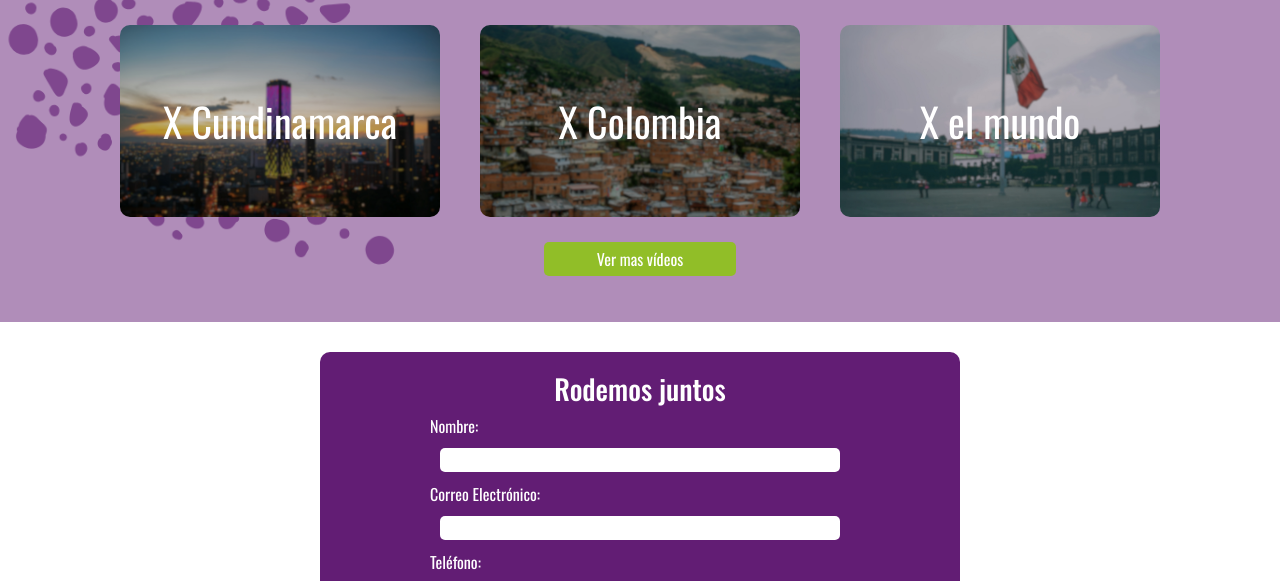
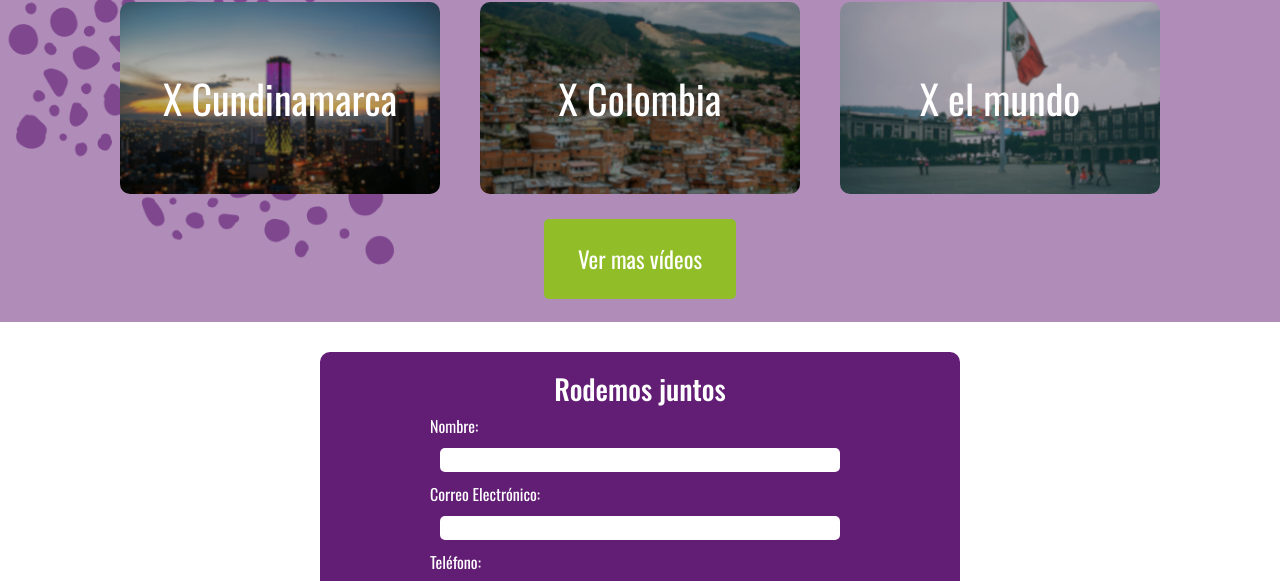
Before and after one commit to messtevez/bicitour-x, a plain HTML site: page index.html in a window 1280 px wide. Shown: the part 203-784 px from the top of the page. Drawn offline with nearby package versions, Linux system fonts and the light colour scheme.

Commit message:
botonCorreccion

```diff
--- a/assets/css/formulario.css
+++ b/assets/css/formulario.css
@@ -42,6 +42,8 @@
     margin: 5px;
     background-color: #91BE28;
     color: white;
+    height: 10vh;
+    font-size: 23px;
 }
 .span-message {
     color: red;
```
